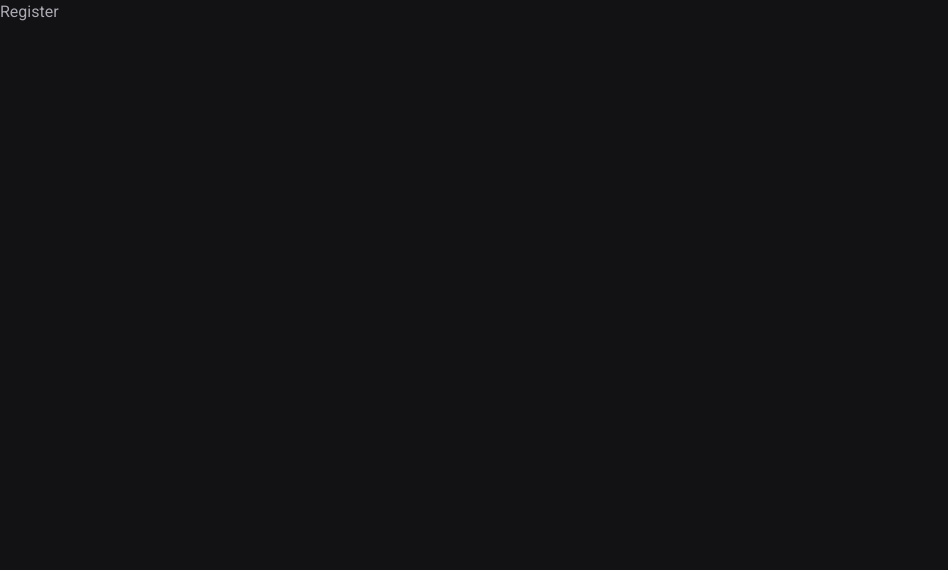
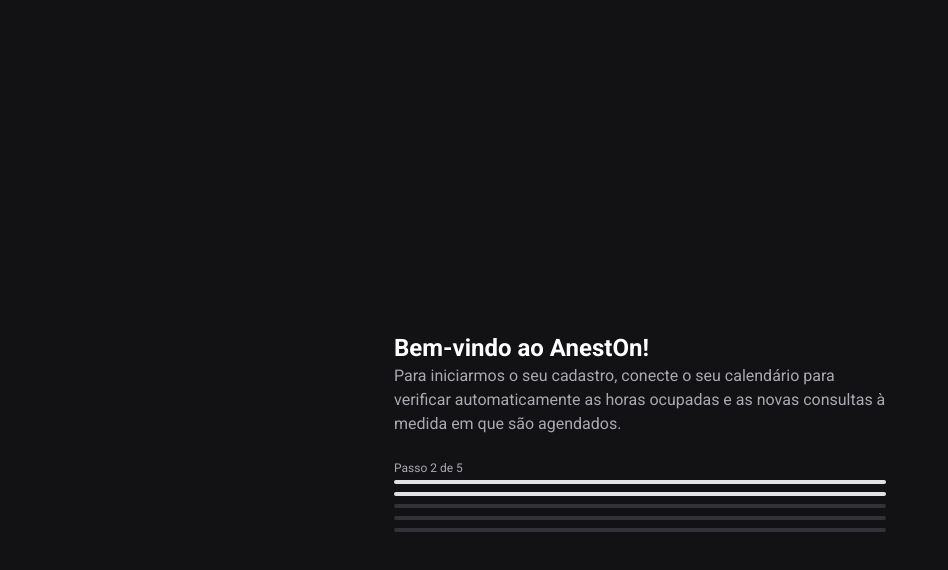
Before and after one commit to anest-on/aneston, a Next.js app: page /register in a window 1280 px wide. Shown: the top 570 px of the page, without its empty margins (0-948 px from the left). Built offline with nearby package versions, Linux system fonts and the light colour scheme.

Commit message:
MultiStep component

```diff
--- a/package.json
+++ b/package.json
@@ -9,6 +9,7 @@
     "lint": "next lint"
   },
   "dependencies": {
+    "@doctor-ui/react": "^1.0.1",
     "next": "14.0.3",
     "react": "^18",
     "react-dom": "^18"
--- a/src/app/register/layout.tsx
+++ b/src/app/register/layout.tsx
@@ -1,5 +1,9 @@
 const RegisterLayout = ({ children }: { children: React.ReactNode }) => {
-  return <div className="h-screen bg-gray-900 text-gray-200">{children}</div>
+  return (
+    <div className="h-screen w-screen flex items-center justify-center bg-gray-900 text-gray-200 text-base">
+      {children}
+    </div>
+  )
 }
 
 export default RegisterLayout
--- a/src/app/register/page.tsx
+++ b/src/app/register/page.tsx
@@ -1,5 +1,20 @@
+import { MultiStep } from '@/components/multiStep'
+
 const Register = () => {
-  return <div>Register</div>
+  return (
+    <main className="max-w-[572px] mt-20 mx-auto mb-4 py-0 px-4">
+      <div className="py-0 px-6">
+        <strong className="text-2xl text-white">Bem-vindo ao AnestOn!</strong>
+        <p className="mb-6">
+          Para iniciarmos o seu cadastro, conecte o seu calendário para
+          verificar automaticamente as horas ocupadas e as novas consultas à
+          medida em que são agendados.
+        </p>
+
+        <MultiStep size={5} currentStep={2} />
+      </div>
+    </main>
+  )
 }
 
 export default Register
--- /dev/null
+++ b/src/components/multiStep.tsx
@@ -0,0 +1,29 @@
+export interface MultiStepProps {
+  size: number
+  currentStep?: number
+}
+
+export function MultiStep({ size, currentStep = 1 }: MultiStepProps) {
+  return (
+    <div>
+      <p className="text-gray-200 text-xs">
+        Passo {currentStep} de {size}
+      </p>
+
+      <div className={`grid grid-cols-${size} gap-2 mt-1`}>
+        {Array.from({ length: size }, (_, i) => i + 1).map((step) => {
+          return (
+            <div
+              className={`h-1 rounded  ${
+                currentStep >= step ? 'bg-gray-100' : 'bg-gray-600'
+              }`}
+              key={step}
+            />
+          )
+        })}
+      </div>
+    </div>
+  )
+}
+
+MultiStep.displayName = 'MultiStep'
--- a/tailwind.config.ts
+++ b/tailwind.config.ts
@@ -16,6 +16,8 @@ const config: Config = {
 
       'red-500': '#EF4444',
 
+      white: '#FFFFFF',
+
       'gray-50': '#F9FAFB',
       'gray-100': '#E1E1E6',
       'gray-200': '#A9A9B2',
```
Also changed, not shown: 1 other file (tests, documents, lock files or other folders).
